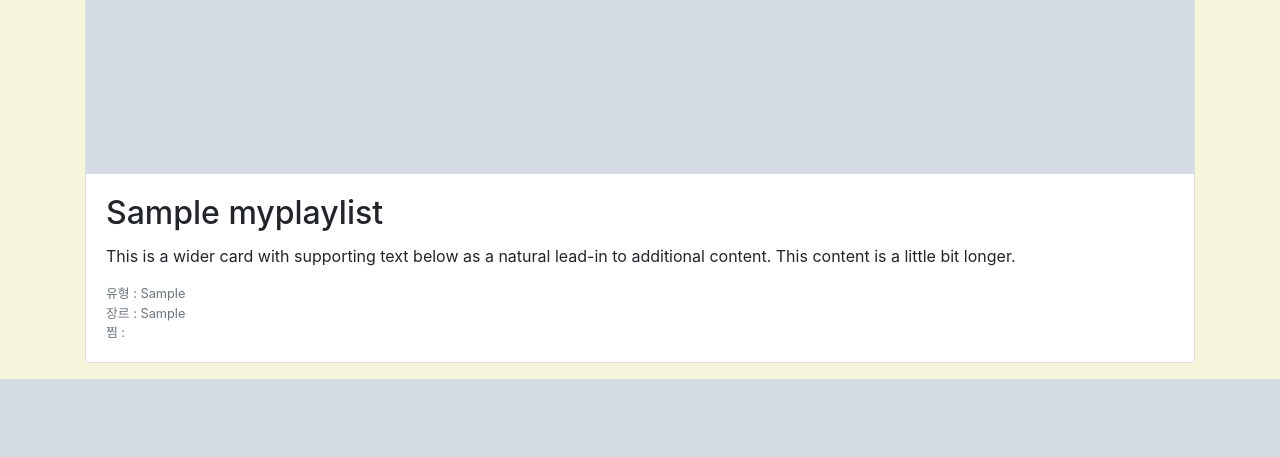
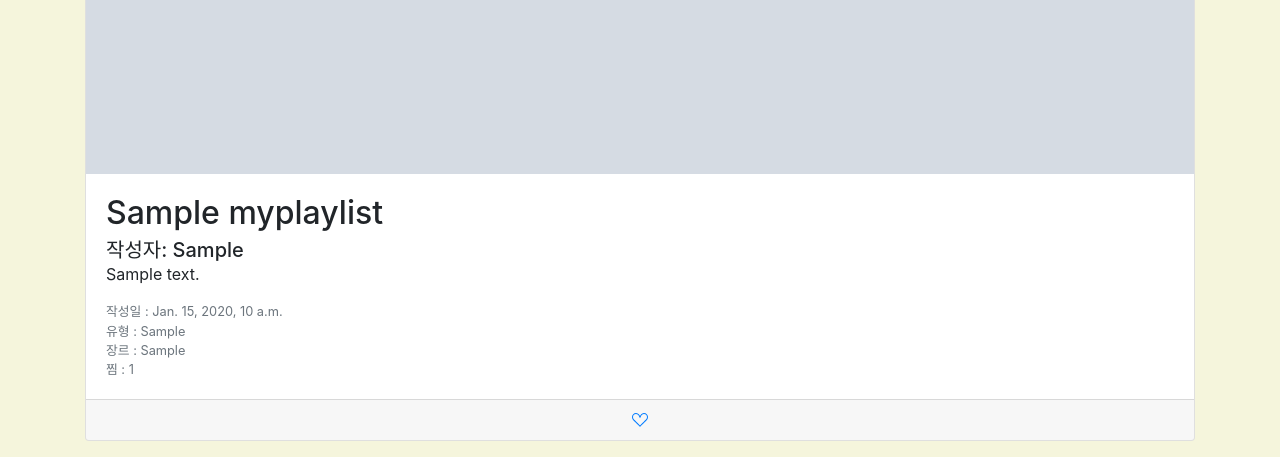
Before and after one commit to whduddhks/playlist, a Django app: page /main/detail/1 in a window 1280 px wide. Shown: the part 733-1190 px from the top of the page. Before the commit the page ends 1112 px from the top, so only its background shows below. Run offline with Django 3.2, Linux system fonts and the light colour scheme; tables that the repository leaves empty hold one stand-in row (values such as "Sample post"); grey boxes marked "Sample" are stand-in pictures.

Commit message:
찜하기 기능 추가

```diff
--- a/main/models.py
+++ b/main/models.py
@@ -1,5 +1,6 @@
 from django.db import models
 from django.contrib.auth.models import User
+from django.conf import settings
 
 # Create your models here.
 
@@ -10,9 +11,11 @@ class Myplaylist(models.Model):
     body = models.TextField(null=False, blank=False)
     list_type = models.CharField(max_length=50, null=False, blank=False)
     list_genre = models.CharField(max_length=50, null=False, blank=False)
-    list_play = models.CharField(max_length=50, null=False, blank=False)
+    list_play = models.CharField(max_length=50, null=True, blank=True)
     list_image = models.ImageField(null=False, upload_to = 'playlist/')
-    user=models.ForeignKey(User, blank=True, on_delete=models.CASCADE)
+    user = models.ForeignKey(settings.AUTH_USER_MODEL, blank=True, on_delete=models.CASCADE)
+    like_users = models.ManyToManyField(settings.AUTH_USER_MODEL, related_name="like_playlist")
+    like = models.IntegerField(null=True, blank=True)
 
     def __str__(self):
         return self.title
--- a/main/templates/detail.html
+++ b/main/templates/detail.html
@@ -6,13 +6,30 @@
             <img src="{{ playlist_detail.list_image.url }}" class="card-img-top" alt="...">
             <div class="card-body">
                 <h2 class="card-title">{{ playlist_detail.title }}</h2>
-                <p class="card-text">This is a wider card with supporting text below as a natural lead-in to additional content. This content is a little bit longer.</p>
-                <p class="card-text"><small class="text-muted">유형 : {{ playlist_detail.list_type }}  <br> 장르 : {{ playlist_detail.list_genre }} <br> 찜 : </small></p>
+                <h5 class="card-subtitle">작성자: {{ playlist_detail.writer }}</h5>
+                <p class="card-text">{{ playlist_detail.body }}</p>
+                <p class="card-text"><small class="text-muted">작성일 : {{ playlist_detail.date }} <br> 유형 : {{ playlist_detail.list_type }}  <br> 장르 : {{ playlist_detail.list_genre }} <br> 찜 : {{ playlist_detail.like }}</small></p>
             </div>
             {% if user.username == playlist_detail.writer %}
                 <div class="card-footer" style="text-align: right;">
                     <small class="text-muted"><a>수정하기</a> <a href="{% url 'delete' playlist_detail.id %}">삭제하기</a></small>
                 </div>
+            {% else %}
+                <div class="card-footer" style="text-align: center;">
+                    <small class="text-muted">
+                        <a href="{% url 'like' playlist_detail.id %}">
+                            {% if user in playlist_detail.like_users.all %}
+                                <svg xmlns="http://www.w3.org/2000/svg" width="16" height="16" fill="currentColor" class="bi bi-suit-heart-fill" viewBox="0 0 16 16">
+                                    <path d="M4 1c2.21 0 4 1.755 4 3.92C8 2.755 9.79 1 12 1s4 1.755 4 3.92c0 3.263-3.234 4.414-7.608 9.608a.513.513 0 0 1-.784 0C3.234 9.334 0 8.183 0 4.92 0 2.755 1.79 1 4 1z"/>
+                                </svg>
+                            {% else %}
+                                <svg xmlns="http://www.w3.org/2000/svg" width="16" height="16" fill="currentColor" class="bi bi-suit-heart" viewBox="0 0 16 16">
+                                    <path d="M8 6.236l-.894-1.789c-.222-.443-.607-1.08-1.152-1.595C5.418 2.345 4.776 2 4 2 2.324 2 1 3.326 1 4.92c0 1.211.554 2.066 1.868 3.37.337.334.721.695 1.146 1.093C5.122 10.423 6.5 11.717 8 13.447c1.5-1.73 2.878-3.024 3.986-4.064.425-.398.81-.76 1.146-1.093C14.446 6.986 15 6.131 15 4.92 15 3.326 13.676 2 12 2c-.777 0-1.418.345-1.954.852-.545.515-.93 1.152-1.152 1.595L8 6.236zm.392 8.292a.513.513 0 0 1-.784 0c-1.601-1.902-3.05-3.262-4.243-4.381C1.3 8.208 0 6.989 0 4.92 0 2.755 1.79 1 4 1c1.6 0 2.719 1.05 3.404 2.008.26.365.458.716.596.992a7.55 7.55 0 0 1 .596-.992C9.281 2.049 10.4 1 12 1c2.21 0 4 1.755 4 3.92 0 2.069-1.3 3.288-3.365 5.227-1.193 1.12-2.642 2.48-4.243 4.38z"/>
+                                </svg>
+                            {% endif %}
+                        </a>
+                    </small>
+                </div>
             {% endif %}
         </div>
     </div>
--- a/main/templates/write.html
+++ b/main/templates/write.html
@@ -59,7 +59,7 @@
                             </div>
                         </div>
                     </div>
-                    <button class="w-100 btn btn-primary btn-lg" type="submit">제출하기</button>
+                    <button class="w-100 btn btn-primary btn-lg" type="submit">만들기</button>
                 </div>
             </div>
         </form>
--- a/main/urls.py
+++ b/main/urls.py
@@ -8,4 +8,5 @@ urlpatterns = [
     path('create/', views.create, name="create"),
     path('delete/<int:delete_pliatlist_id>', views.delete, name="delete"),
     path('search/', views.search, name="search"),
+    path('like/<int:like_playlist_id>', views.like, name="like"),
 ]
--- a/main/views.py
+++ b/main/views.py
@@ -5,11 +5,11 @@ from .models import Myplaylist
 # Create your views here.
 
 def home(request):
-    playlist = Myplaylist.objects.all().order_by('-id')
-    playlist = playlist[:3]
+    playlist = Myplaylist.objects.all().order_by('-like')[:3]
     if request.user.is_authenticated:
-        my_playlist = Myplaylist.objects.filter(user = request.user)
-        return render(request, "home.html", {"playlist":playlist, "my_playlist":my_playlist})
+        my_playlist = Myplaylist.objects.filter(like_users = request.user).order_by('-like')[:3]
+        my_list_num = len(my_playlist)
+        return render(request, "home.html", {"playlist":playlist, "my_playlist":my_playlist, "my_list_num":my_list_num})
     return render(request, "home.html", {"playlist":playlist})
 
 
@@ -33,6 +33,7 @@ def create(request):
     new_playlist.list_play = request.POST['play']
     new_playlist.list_image = request.FILES['image']
     new_playlist.user = request.user
+    new_playlist.like = 0
     new_playlist.save()
     print(request.POST['play'])
     return redirect("/main/detail/" + str(new_playlist.id))
@@ -55,3 +56,15 @@ def update(request):
 def search(request):
     playlist = Myplaylist.objects.all().order_by('-id')
     return render(request, "search.html", {"playlist": playlist})
+
+
+def like(request, like_playlist_id):
+    like_playlist = get_object_or_404(Myplaylist, pk=like_playlist_id)
+    if request.user in like_playlist.like_users.all():
+        like_playlist.like_users.remove(request.user)
+        like_playlist.like -= 1
+    else:
+        like_playlist.like_users.add(request.user)
+        like_playlist.like += 1
+    like_playlist.save()
+    return redirect('/main/detail/' + str(like_playlist_id))
--- a/playlist/settings.py
+++ b/playlist/settings.py
@@ -109,13 +109,13 @@ AUTH_PASSWORD_VALIDATORS = [
 
 LANGUAGE_CODE = 'en-us'
 
-TIME_ZONE = 'UTC'
+TIME_ZONE = 'Asia/Seoul'
 
 USE_I18N = True
 
 USE_L10N = True
 
-USE_TZ = True
+USE_TZ = False
 
 
 # Static files (CSS, JavaScript, Images)
--- a/user/views.py
+++ b/user/views.py
@@ -7,7 +7,7 @@ def signup(request):
         if request.POST['password1'] == request.POST['password2']:
             user = User.objects.create_user(username=request.POST['username'], password=request.POST['password1'])
             auth.login(request, user)
-            return render(request, 'home.html')
+            return redirect("home")
     return render(request, 'signup.html')
 
 def login(request):
```
Also changed, not shown: main/templates/home.html (+16 -10 lines), main/migrations/0001_initial.py.
